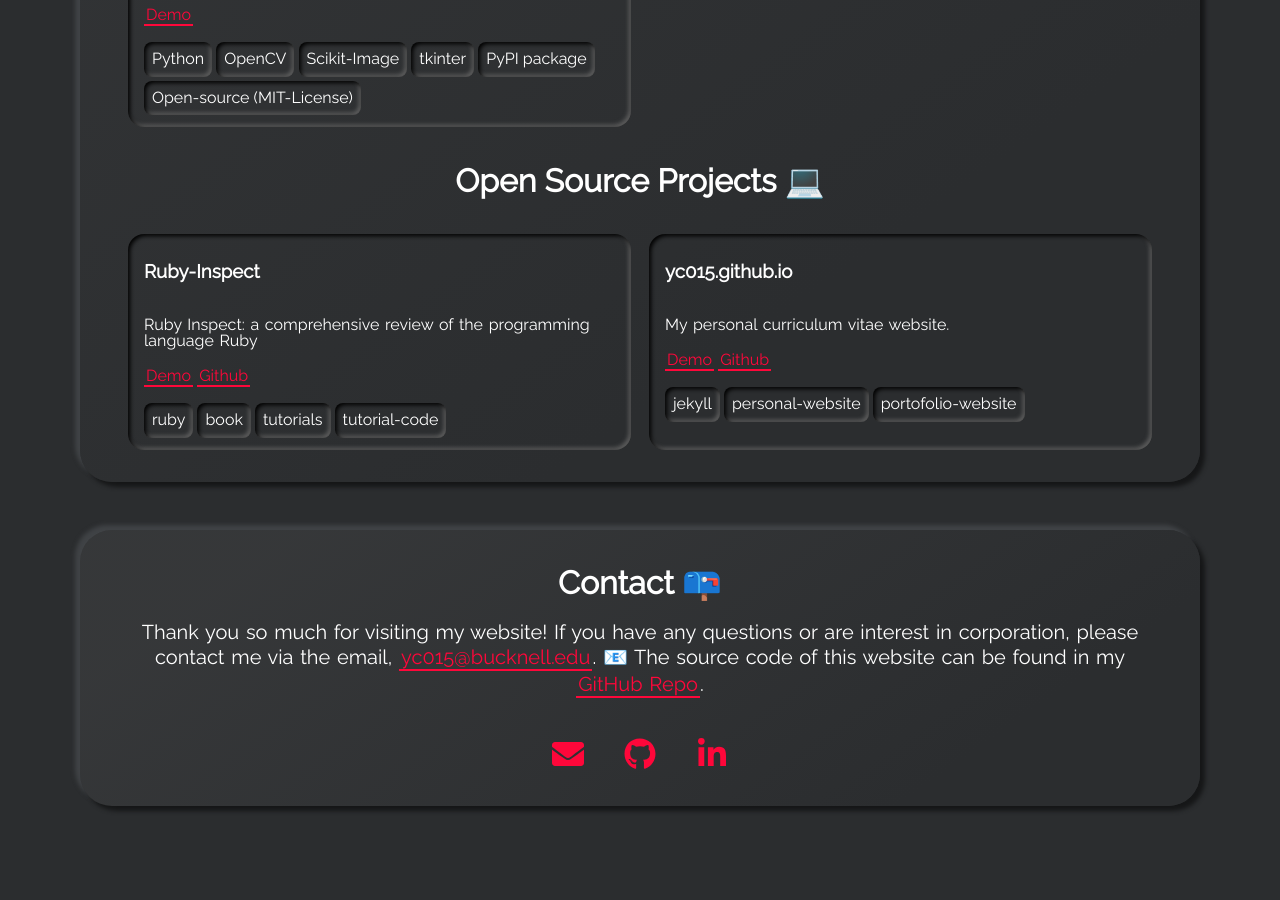
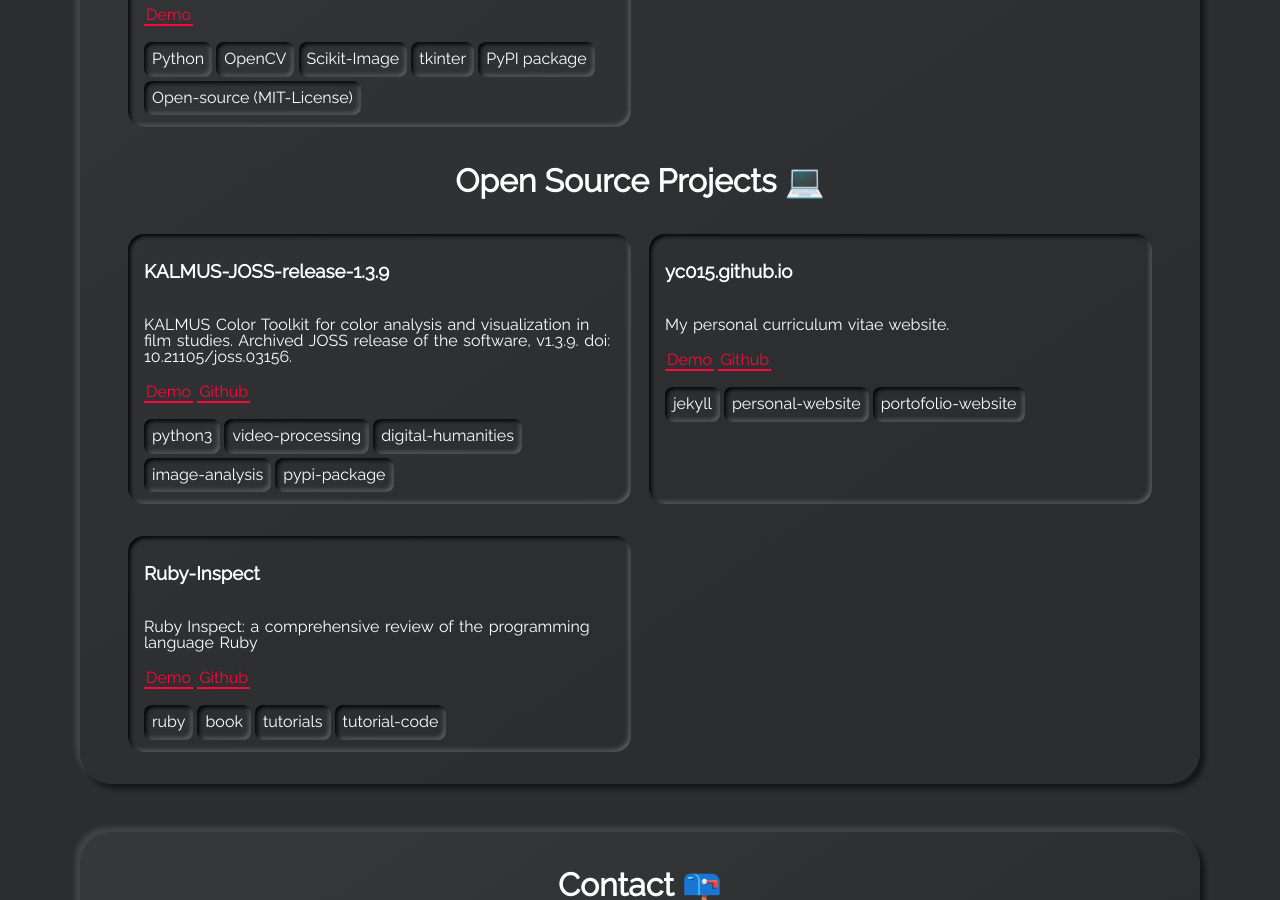
Before and after one commit to yc015/yc015.github.io, a Jekyll site: the page index.html, which Jekyll copies as it is, in a window 1280 px wide and 900 px high, scrolled down 4122 px. Built offline with Jekyll 4.4.1, drawn with Linux system fonts in a browser that asks for light colours; some of the changed text lies outside the part shown.

Commit message:
update the archived repository

```diff
--- a/_config.yml
+++ b/_config.yml
@@ -36,7 +36,7 @@ show_aboutme_card: true
 # about_me_title: Yida Chen
 about_me_title: About Me
 # about_me_description: This will be displayed under the title.
-about_me_description: <p> I am an undergraduate computer science student at Bucknell University. &#128214 </p> <p> My recent project is about echocardiography video segmentation using a convolutional neural network, 3D-UNet. &#129505 The project is sponsored by the Ciffolillo Healthcare Technology Innovative Program (HTIP). &#127973 The project's <a class="highlight-link" href="https://doi.org/10.1117/12.2580874" target="_blank" rel="noreferrer"> paper</a>, Assessing the generalizability of temporally coherent echocardiography video segmentation, is published on the SPIE Medical Imaging (2021), an international peer-reviewed conference. &#128221 </p> <p> I am also the project maintainer for KALMUS, a color analysis tool for film studies. &#127916 You can find the project's GitHub Repo here, <a class="highlight-link" href="https://github.com/KALMUS-Color-Toolkit/KALMUS" target="_blank" rel="noreferrer"> KALMUS-Color-Toolkit</a>. The project is supported by the Mellon Academic Year Research Fellowship awarded &#129351 by Bucknell Humanities center.  </p>
+about_me_description: <p> I am an undergraduate computer science student at Bucknell University. &#128214 </p> <p> My recent project is about echocardiography video segmentation using a convolutional neural network, 3D-UNet. &#129505 The project is sponsored by the Ciffolillo Healthcare Technology Inventors Program (HTIP). &#127973 The project's <a class="highlight-link" href="https://doi.org/10.1117/12.2580874" target="_blank" rel="noreferrer"> paper</a>, Assessing the generalizability of temporally coherent echocardiography video segmentation, is published on the SPIE Medical Imaging (2021), an international peer-reviewed conference. &#128221 </p> <p> I am also the project maintainer for KALMUS, a color analysis tool for film studies. &#127916 You can find the project's GitHub Repo here, <a class="highlight-link" href="https://github.com/KALMUS-Color-Toolkit/KALMUS" target="_blank" rel="noreferrer"> KALMUS-Color-Toolkit</a>. The project is supported by the Mellon Academic Year Research Fellowship awarded &#129351 by Bucknell Humanities center.  </p>
 
 # SKILLS SECTION
 # show_skills_card:
@@ -98,7 +98,7 @@ projects:
     # archived:
     # > setting this to true, will exclude archived repositories
     # > setting this to false, will also display archived repositories
-    archived: true
+    archived: false
     # forks:
     # > setting this to true, will exclude forked repositories
     # > setting this to false, will also display forked repositories
--- a/index.html
+++ b/index.html
@@ -101,7 +101,7 @@
 
       <section class="card neumorphism-card-big">
         <h1 class="title">About Me</h1>
-<p class="description" data-aos="fade-down"><p> I am an undergraduate computer science student at Bucknell University. &#128214 </p> <p> My recent project is about echocardiography video segmentation using a convolutional neural network, 3D-UNet. &#129505 The project is sponsored by the Ciffolillo Healthcare Technology Innovative Program (HTIP). &#127973 The project's <a class="highlight-link" href="https://doi.org/10.1117/12.2580874" target="_blank" rel="noreferrer"> paper</a>, Assessing the generalizability of temporally coherent echocardiography video segmentation, is published on the SPIE Medical Imaging (2021), an international peer-reviewed conference. &#128221 </p> <p> I am also the project maintainer for KALMUS, a color analysis tool for film studies. &#127916 You can find the project's GitHub Repo here, <a class="highlight-link" href="https://github.com/KALMUS-Color-Toolkit/KALMUS" target="_blank" rel="noreferrer"> KALMUS-Color-Toolkit</a>. The project is supported by the Mellon Academic Year Research Fellowship awarded &#129351 by Bucknell Humanities center.  </p></p>
+<p class="description" data-aos="fade-down"><p> I am an undergraduate computer science student at Bucknell University. &#128214 </p> <p> My recent project is about echocardiography video segmentation using a convolutional neural network, 3D-UNet. &#129505 The project is sponsored by the Ciffolillo Healthcare Technology Inventors Program (HTIP). &#127973 The project's <a class="highlight-link" href="https://doi.org/10.1117/12.2580874" target="_blank" rel="noreferrer"> paper</a>, Assessing the generalizability of temporally coherent echocardiography video segmentation, is published on the SPIE Medical Imaging (2021), an international peer-reviewed conference. &#128221 </p> <p> I am also the project maintainer for KALMUS, a color analysis tool for film studies. &#127916 You can find the project's GitHub Repo here, <a class="highlight-link" href="https://github.com/KALMUS-Color-Toolkit/KALMUS" target="_blank" rel="noreferrer"> KALMUS-Color-Toolkit</a>. The project is supported by the Mellon Academic Year Research Fellowship awarded &#129351 by Bucknell Humanities center.  </p></p>
 
       </section>
 
@@ -527,31 +527,33 @@
 
         <div class="project neumorphism-card" data-aos="zoom-in-down">
           <div class="name-link-wrapper">
-            <h3>Ruby-Inspect</h3>
+            <h3>KALMUS-JOSS-release-1.3.9</h3>
             <div class="links">
 
 
             </div>
           </div>
-          <p class="project-desc">Ruby Inspect: a comprehensive review of the programming language Ruby</p>
+          <p class="project-desc">KALMUS Color Toolkit for color analysis and visualization in film studies. Archived JOSS release of the software, v1.3.9. doi: 10.21105/joss.03156.</p>
 
-            <a class="highlight-link" href="https://yc015.github.io/Ruby-Inspect/" target="_blank" rel="noreferrer">
+            <a class="highlight-link" href="https://joss.theoj.org/papers/10.21105/joss.03156" target="_blank" rel="noreferrer">
               Demo
             </a>
 
-          <a class="highlight-link" href="https://github.com/yc015/Ruby-Inspect" target="_blank" rel="noreferrer">
+          <a class="highlight-link" href="https://github.com/yc015/KALMUS-JOSS-release-1.3.9" target="_blank" rel="noreferrer">
             Github
           </a>
 
             <div class="tag-wrapper">
 
-                <span class="tag neumorphism-card">ruby</span>
+                <span class="tag neumorphism-card">python3</span>
 
-                <span class="tag neumorphism-card">book</span>
+                <span class="tag neumorphism-card">video-processing</span>
 
-                <span class="tag neumorphism-card">tutorials</span>
+                <span class="tag neumorphism-card">digital-humanities</span>
 
-                <span class="tag neumorphism-card">tutorial-code</span>
+                <span class="tag neumorphism-card">image-analysis</span>
+
+                <span class="tag neumorphism-card">pypi-package</span>
 
             </div>
 
@@ -584,6 +586,40 @@
                 <span class="tag neumorphism-card">personal-website</span>
 
                 <span class="tag neumorphism-card">portofolio-website</span>
+
+            </div>
+
+        </div>
+
+
+
+        <div class="project neumorphism-card" data-aos="zoom-in-down">
+          <div class="name-link-wrapper">
+            <h3>Ruby-Inspect</h3>
+            <div class="links">
+
+
+            </div>
+          </div>
+          <p class="project-desc">Ruby Inspect: a comprehensive review of the programming language Ruby</p>
+
+            <a class="highlight-link" href="https://yc015.github.io/Ruby-Inspect/" target="_blank" rel="noreferrer">
+              Demo
+            </a>
+
+          <a class="highlight-link" href="https://github.com/yc015/Ruby-Inspect" target="_blank" rel="noreferrer">
+            Github
+          </a>
+
+            <div class="tag-wrapper">
+
+                <span class="tag neumorphism-card">ruby</span>
+
+                <span class="tag neumorphism-card">book</span>
+
+                <span class="tag neumorphism-card">tutorials</span>
+
+                <span class="tag neumorphism-card">tutorial-code</span>
 
             </div>
 
```
